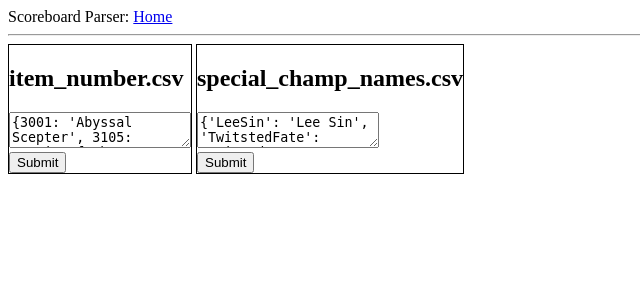
After one commit to rbollweg/ScoreBoardParser, a Flask app: page /admin in a window 1280 px wide. The commit adds this page. Shown: the top 300 px of the page, without its empty margins (0-640 px from the left). Run offline with Flask 2, Linux system fonts and the light colour scheme; parts of the project's set-up code (start-up, migrations or seed data) failed here and were passed over.

```diff
--- a/app/forms.py
+++ b/app/forms.py
@@ -1,8 +1,11 @@
 __author__ = 'The Gibs'
 
 from flask.ext.wtf import Form
+from wtforms.fields.html5 import DateTimeField
 from wtforms_components import TimeField, StringField, SelectField
+from wtforms.fields import TextAreaField
 from wtforms.validators import DataRequired
+from app import parser
 
 
 class SearchForm(Form):
@@ -11,10 +14,14 @@ class SearchForm(Form):
     tournament_name = StringField('tournament_name', validators=[DataRequired()])
     blue_score = StringField('blue_score')
     purple_score = StringField('purple_score')
-    start_time = TimeField('start_time', validators=[DataRequired()])
+    start_time = DateTimeField('start_time', validators=[DataRequired()], format='%H:%M')
     daylight_savings_time = SelectField('DST',
                                         choices=[("no", 'No'), ("yes", 'Yes'), ("spring", 'Spring'), ("fall", 'Fall')])
     time_zone = SelectField('DST', coerce=str, choices=[("PST", 'PST'), ("EST", 'EST'), ("CST", 'CST'), ("KST", 'KST')])
     lol_vod = StringField('lol_vod')
     youtube_vod = StringField('youtube_vod')
     picks_and_bans_page = StringField('picks_and_bans_page')
+
+class AdminForm(Form):
+    item_numbers = TextAreaField('item_numbers')
+    special_champ_names = TextAreaField('special_champ_names', default="test")
--- /dev/null
+++ b/app/requested_feautres_scoreboardparser.txt
@@ -0,0 +1,5 @@
+if ban is blank ban=none
+Click here to do another game saving time zone, Picks and Ban Page, and Tournament Name info
+champion name dictionary
+fix champ names with spaces or special chars
+async calls
--- a/app/static/main.css
+++ b/app/static/main.css
@@ -11,15 +11,9 @@
     padding: 10px;
 }
 
-.readme
+.border_inline_block
 {
     border-style: solid;
     border-width: 1px;
     display:inline-block;
 }
-
-.form {
-    border-style: solid;
-    border-width: 1px;
-    display:inline-block;
-}
--- /dev/null
+++ b/app/templates/admin.html
@@ -0,0 +1,21 @@
+<!DOCTYPE html>
+{% extends "base.html" %}
+{% block content %}
+<div id="item_numbers" class="border_inline_block">
+    <h2>item_number.csv</h2>
+
+    <form action="" method="post" name="item_numbers">
+        {{ form.item_numbers }} <br>
+        <input type="submit" value="Submit">
+    </form>
+</div>
+<div id="special_champ_names" class="border_inline_block">
+    <h2>special_champ_names.csv</h2>
+        <form action="" method="post" name="champ_names">
+            {{ form.special_champ_names }} <br>
+        <input type="submit" value="Submit">
+    </form>
+
+</div>
+
+{% endblock %}
--- a/app/views.py
+++ b/app/views.py
@@ -2,7 +2,7 @@ __author__ = 'The Gibs'
 
 from flask import render_template, flash, redirect
 from app import app, parser
-from .forms import SearchForm
+from .forms import SearchForm, AdminForm
 import datetime
 import urllib.request
 
@@ -38,6 +38,24 @@ def index():
                            readme=readme)
 
 
+
+
+@app.route('/admin', methods=['GET', 'POST'])
+def admin():
+    form = AdminForm()
+    item_dict = parser.item_dict
+    special_champ_names = parser.champ_name_dict
+    form.item_numbers.data = item_dict
+    form.special_champ_names.data = special_champ_names
+    if form.validate_on_submit():
+        test = form.special_champ_names.raw_data
+        return render_template('admin.html',
+                           title='Admin',
+                           form = form)
+    return render_template('admin.html',
+                           title='Admin',
+                           form = form)
+
 @app.route('/search', methods=['GET', 'POST'])
 def search():
     return render_template('results.html',
--- a/run.py
+++ b/run.py
@@ -3,11 +3,9 @@ __author__ = 'The Gibs'
 from tornado.wsgi import WSGIContainer
 from tornado.httpserver import HTTPServer
 from tornado.ioloop import IOLoop
-from tornado import web
+
 from app import app
 from app import parser
-
-
 
 
 def main():
@@ -15,6 +13,7 @@ def main():
     parser.load_special_champ_names()
     http_server = HTTPServer(WSGIContainer(app))
     http_server.listen(5000)
+
     IOLoop.instance().start()
 
 
```
Also changed, not shown: app/templates/index.html (+4 -5 lines).
